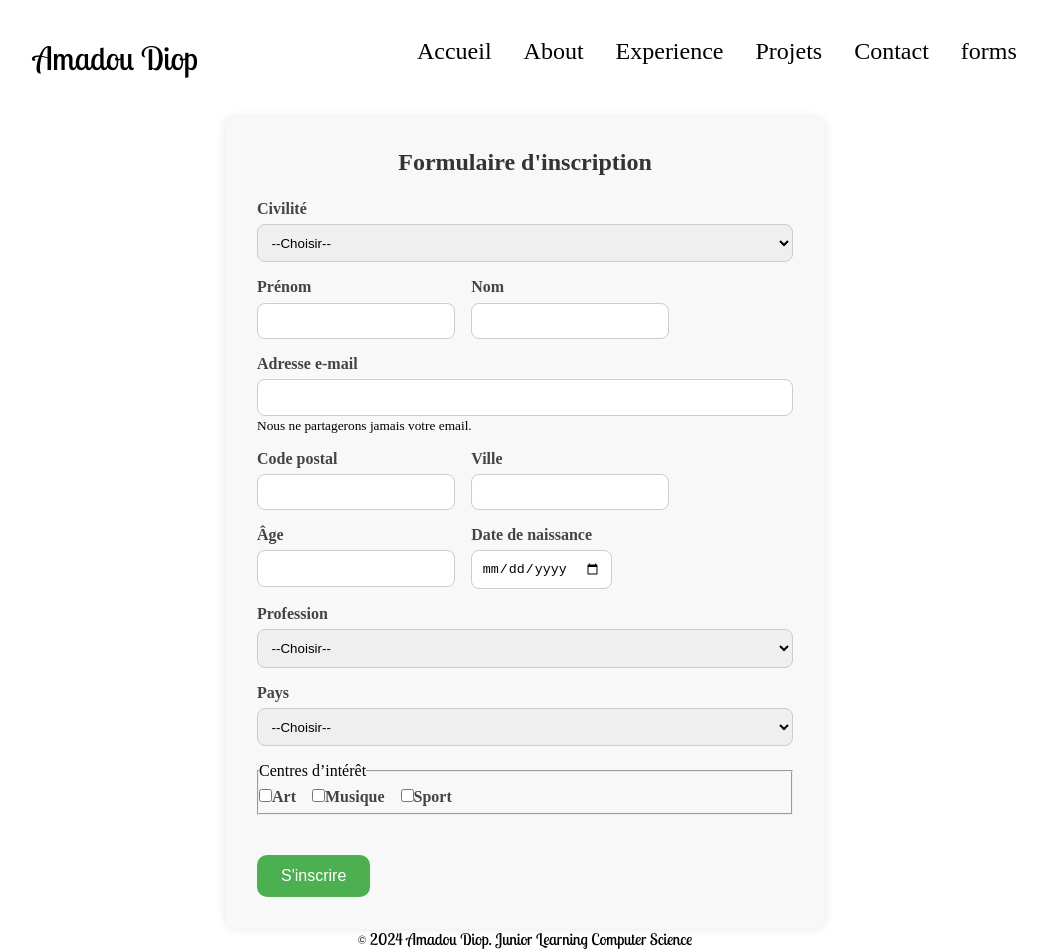
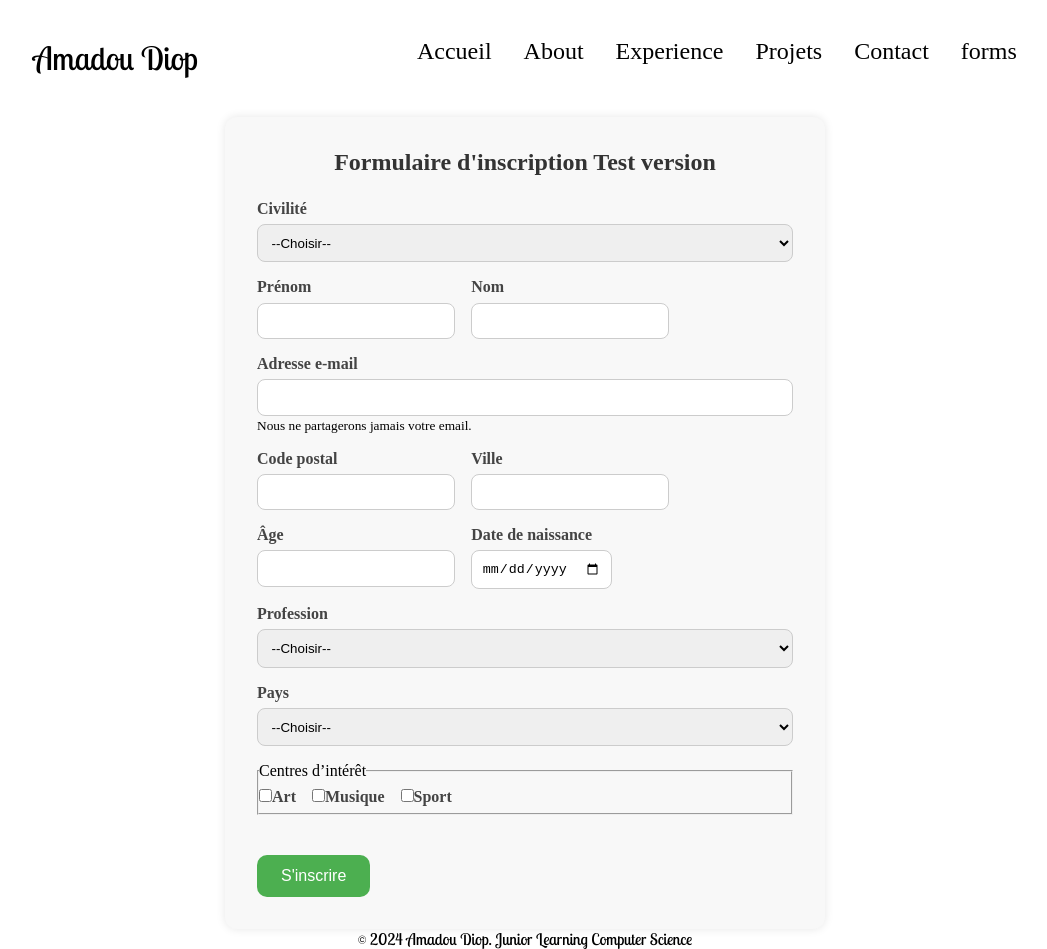
Before and after one commit to amadoudiop04/MyPortfolio, a React (Create React App) app: page /forms in a window 1280 px wide. Shown: the whole page, without its empty margins (115-1162 px from the left). Built offline with nearby package versions, Linux system fonts and the light colour scheme.

Commit message:
accessible version

```diff
--- a/src/pages/forms/forms.jsx
+++ b/src/pages/forms/forms.jsx
@@ -51,7 +51,7 @@ const Forms = () => {
       aria-labelledby="formTitle"
     >
       <h2 id="formTitle" className="form-title">
-        Formulaire d'inscription
+        Formulaire d'inscription Test version
       </h2>
 
       <div className="form-group">
```
